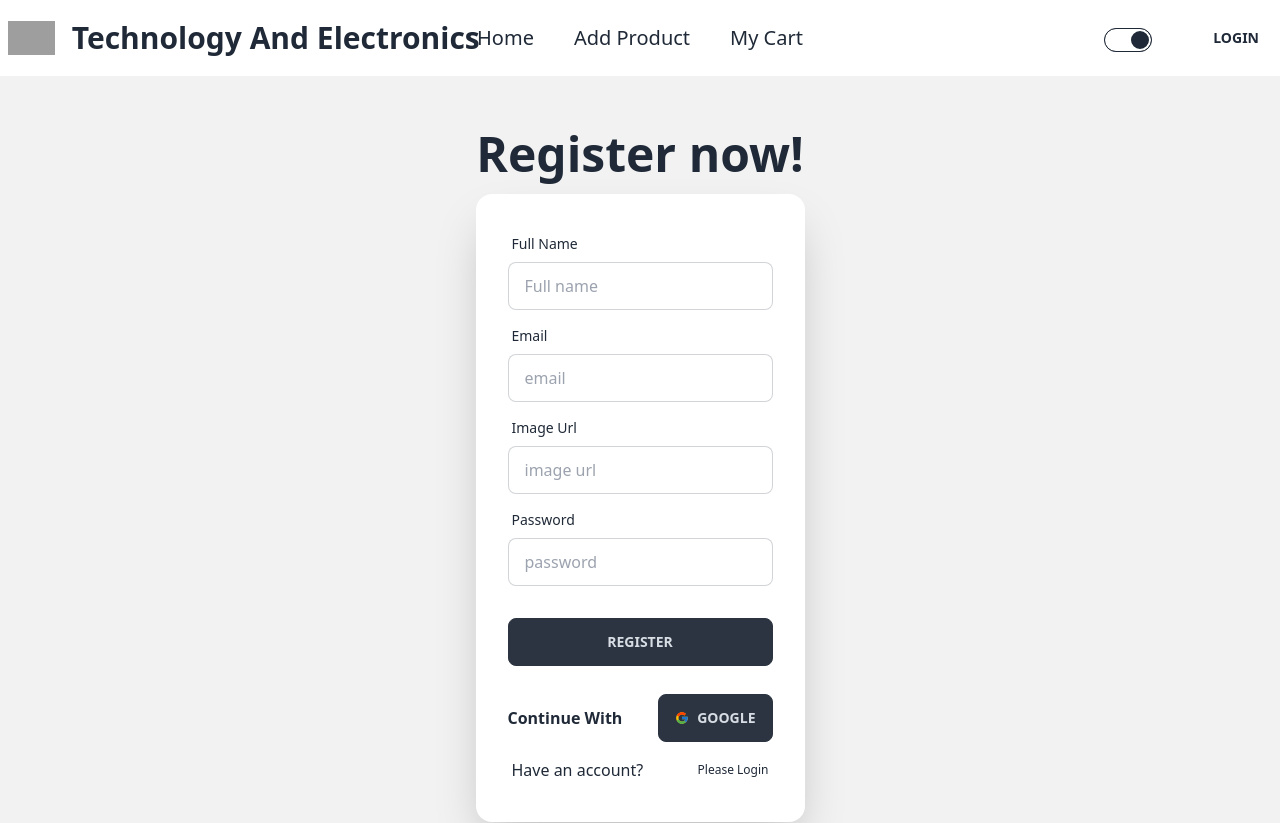
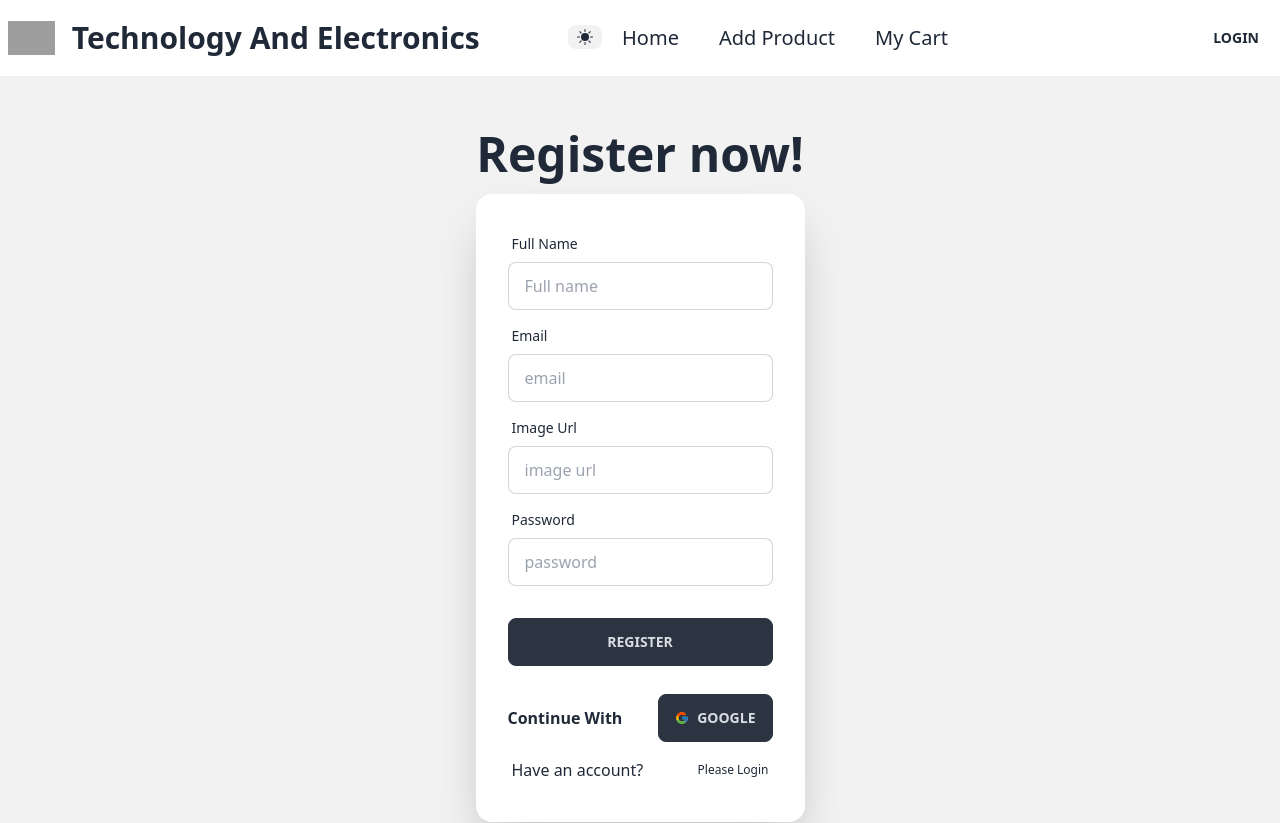
Before and after one commit to rishanzihad/Brand-Shop, a React (Vite) app: page /register in a window 1280 px wide. Shown: the top 823 px of the page. Built offline with nearby package versions, Linux system fonts and the light colour scheme; no server answers; grey boxes are pictures that could not be loaded.

Commit message:
error fix

```diff
--- a/index.html
+++ b/index.html
@@ -5,17 +5,15 @@
     <link rel="icon" type="image/svg+xml" href="/vite.svg" />
     <meta name="viewport" content="width=device-width, initial-scale=1.0" />
     <title>Technology and Electronics</title>
-   <link id="theme-stylesheet" rel="stylesheet" href="/src/light-theme.css">
+
   </head>
-  <body>
-    <div>
-      <label class="theme-toggle">
-        <input type="checkbox" checked id="theme-toggle" class="toggle absolute top-5  lg:top-7 right-[68px] md:right-32">
-      </label>
+  <body  >
+    <div >
+
       <div id="root"></div>
     </div>
 
     <script type="module" src="/src/main.jsx"></script>
-    <script src="src/Toggle.js"></script>
+
   </body>
 </html>
--- a/src/Header/Header.jsx
+++ b/src/Header/Header.jsx
@@ -1,6 +1,7 @@
 import { useContext } from "react";
 import { Link, NavLink } from "react-router-dom";
 import { AuthContext } from "../AuthProvider/AuthProvider";
+import Toggle from "../Toggle";
 
 
 
@@ -40,6 +41,7 @@ const Header = () => {
                     <img src="https://i.ibb.co/Q8x7YJf/OSO1XY0.jpg" className="max-h-[35px]" alt="" />
                     <Link to='/' className="btn btn-ghost font-bold normal-case text-s md:text-3xl">Technology And Electronics</Link>
                 </div>
+                <div className="ml-48 md:ml-64"><Toggle></Toggle></div>
                 <div className="navbar-center hidden lg:flex">
                     <ul className="menu menu-horizontal px-1">
                         {links}
--- a/src/Pages/MyCart/OneCart.jsx
+++ b/src/Pages/MyCart/OneCart.jsx
@@ -3,14 +3,15 @@ import { useContext, useEffect, useState } from 'react';
 import Swal from 'sweetalert2';
 
 import toast from 'react-hot-toast';
+import { useNavigate } from 'react-router-dom';
 
 
 const OneCart = ({ cart }) => {
 
     const [haveProduct, setHaveProduct] = useState(cart)
+    const { _id, name, photo, price, brand, type, rating } = haveProduct
+    const navigate=useNavigate()
 
-
-    const { _id, name, photo, price, brand, type, rating } = haveProduct
 
     const handleDelete = (_id) => {
 
@@ -32,6 +33,7 @@ const OneCart = ({ cart }) => {
                     .then(res => res.json())
                     .then(data => {
                         console.log(data)
+                        navigate('/')
                         toast.success('Delete Successful')
                         // if (data.deletedCount > 0) {
                         // const remaining = haveProduct.filter(item => item._id !== _id);
--- a/src/Toggle.js
+++ /dev/null
@@ -1,17 +0,0 @@
-document.addEventListener("DOMContentLoaded", function () {
-  const themeToggle = document.getElementById("theme-toggle");
-  const themeStylesheet = document.getElementById("theme-stylesheet");
-
-  // Rest of your code here...
-  function toggleTheme() {
-    if (themeStylesheet.getAttribute("href") === "/src/light-theme.css") {
-      themeStylesheet.href = "/src/dark-theme.css";
-      document.documentElement.setAttribute("data-theme", "dark");
-    } else {
-      themeStylesheet.href = "/src/light-theme.css";
-      document.documentElement.setAttribute("data-theme", "light");
-    }
-  }
-
-  themeToggle.addEventListener("change", toggleTheme);
-});
--- /dev/null
+++ b/src/Toggle.jsx
@@ -0,0 +1,36 @@
+import { useEffect } from "react";
+import { useState } from "react";
+import { FaMoon } from 'react-icons/fa';
+import { BsSunFill } from 'react-icons/bs';
+
+
+function Toggle() {
+    const [theme, setTheme] = useState(null);
+    useEffect(() => {
+        if (theme === "dark") {
+            document.documentElement.classList.add("dark");
+        } else {
+            document.documentElement.classList.remove("dark");
+        }
+    }, [theme]);
+
+    useEffect(() => {
+        if (window.matchMedia("prefer-color-scheme: dark").matches) {
+            setTheme('dark');
+        } else {
+            setTheme('light')
+        }
+    }, []);
+
+    const handleSwitch = () => {
+        setTheme(theme === "dark" ? "light" : "dark");
+    }
+
+    return (
+        <div >
+            <button onClick={handleSwitch} className="btn btn-xs font-bold text-base">{theme === "dark" ? <FaMoon/> : <BsSunFill/>}</button>
+        </div>
+    )
+}
+
+export default Toggle;
```
